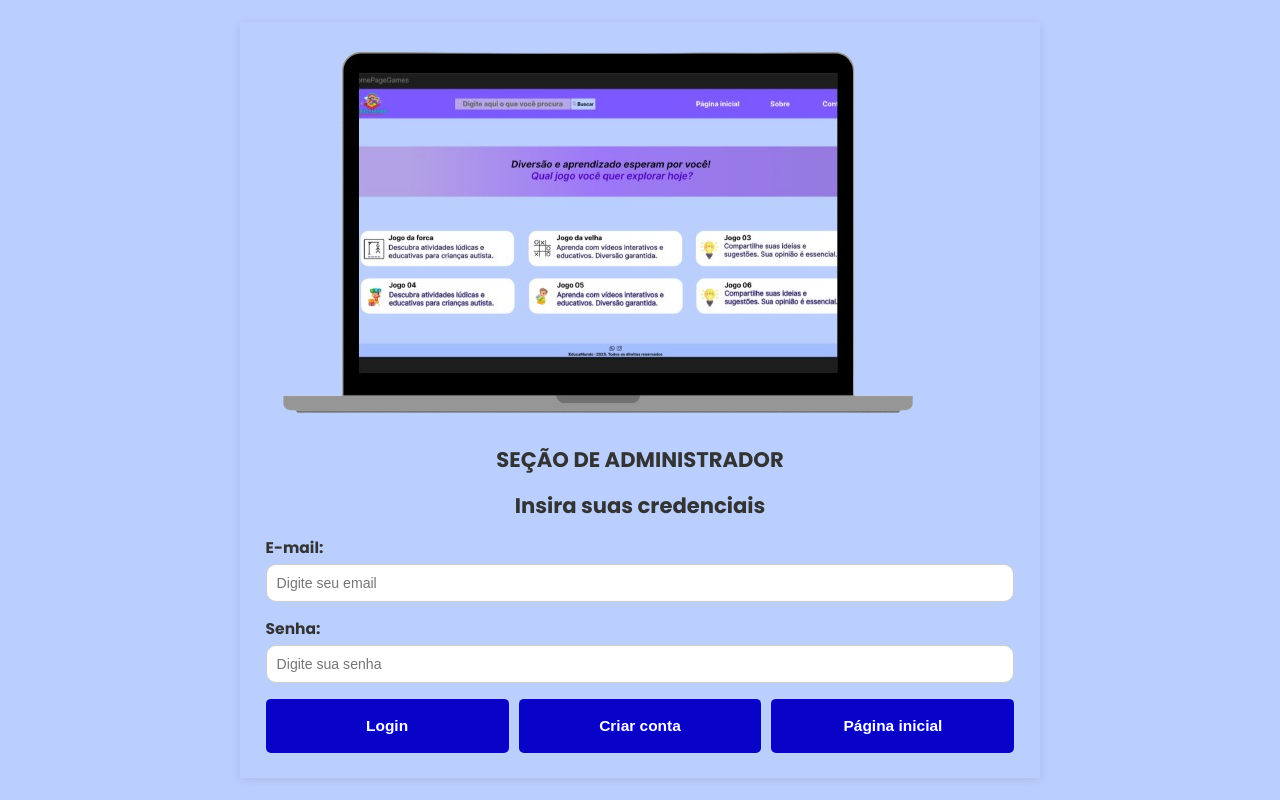
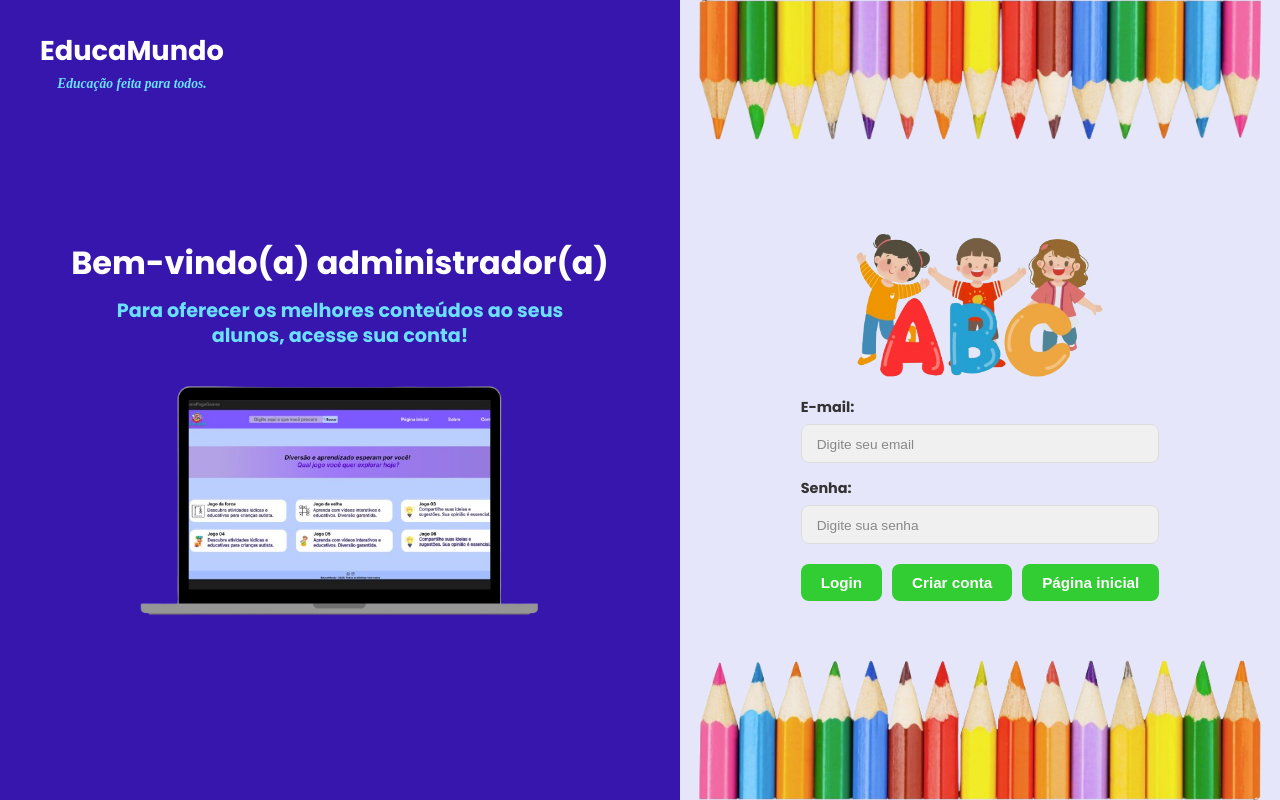
Before and after one commit to LeviGabriel867/EducaMundo, a React (Vite) app in the folder front-end/: page / in a window 1280 px wide. Both pictures are taken after a click on the button "Sessão para administrador". Built offline with nearby package versions, Linux system fonts and the light colour scheme.

Commit message:
style: Update page login

```diff
--- a/front-end/index.html
+++ b/front-end/index.html
@@ -2,7 +2,7 @@
 <html lang="en">
   <head>
     <meta charset="UTF-8" />
-    <link rel="icon" type="image/svg+xml" href="/vite.svg" />
+    <link rel="icon" type="image/png" href="educaMundo.png" />
     <meta name="viewport" content="width=device-width, initial-scale=1.0" />
     <title>Educa Mundo</title>
   </head>
--- a/front-end/src/App.jsx
+++ b/front-end/src/App.jsx
@@ -7,7 +7,7 @@ import InteractiveVideos from './components/Pages/interactiveVideos/InteractiveV
 import Suggestions from './components/Pages/suggestions/Suggestions.jsx'
 import SuggestionsPage from './components/Pages/suggestions/SuggestionsPage.jsx';
 import { SearchProvider } from "./context/SearchContext"; // Importa o contexto
-import HomePageGames from './components/games/pageGame/homePageGames.jsx';
+import HomePageGames from './components/games/pageGame/HomePageGames.jsx';
 import SearchResults from './components/header/SearchResults.jsx';
 import './App.css';
 
--- a/front-end/src/components/Pages/login/Login.css
+++ b/front-end/src/components/Pages/login/Login.css
@@ -1,334 +1,241 @@
-/* Estilo geral */
-* {
+/* General Reset and Body Styles */
+body, html {
   margin: 0;
   padding: 0;
   box-sizing: border-box;
+  font-family: sans-serif;
+  height: 100%;
+  overflow: hidden; /* Prevent scrollbars on the body itself */
 }
 
-body {
-  font-family: Arial, sans-serif;
-  background-color: #f0f4f8;
+/* Main container for the two-column layout */
+.container-login {
+  display: flex;
+  height: 100vh;
+  width: 100%;
+  overflow: hidden;
 }
 
-/* Container de login e atividades */
-.container-login,
-.container-activities {
+/* Left Column Styles - Keep as is */
+.left-side {
+  background-color: #3616AC;
+  color: white;
+  flex: 1;
+  padding: 30px 40px;
   display: flex;
   flex-direction: column;
-  align-items: stretch;
+  align-items: center;
   justify-content: center;
-  width: 100%;
-  max-width: 800px;
-  margin: 0 auto;
-  padding: 2%;
-  font-size: 1.1vw;
-  position: absolute;
-  top: 50%;
-  left: 50%;
-  transform: translate(-50%, -50%);
-  gap: 15px;
-  box-shadow: 0 2px 10px rgba(0, 0, 0, 0.1);
+  text-align: center;
+  position: relative;
+  overflow: hidden;
 }
 
-/*Messages*/
+.left-side .header-left-side {
+  position: absolute;
+  top: 30px;
+  left: 40px;
+  text-align: left;
+}
+
+.left-side .header-left-side h1 {
+  font-size: 1.7em;
+  margin: 0 0 4px 0;
+  font-weight: bold;
+}
+
+.left-side .header-left-side h2 {
+  font-size: 0.85em;
+  display: flex;
+  margin: 0;
+  font-weight: normal;
+  font-family: "Times New Roman", serif;
+  font-style: italic;
+  align-items: center;
+  justify-content: center;
+  color:#6CDFFF;
+  font-weight: bold;
+}
+
+.left-side > h1 {
+  font-size: 2em;
+  font-weight: bold;
+  margin-top: 60px;
+  margin-bottom: 12px;
+}
+
+.left-side > h2 {
+  font-size: 1.2em;
+  margin-bottom: 20px;
+  max-width: 450px;
+  line-height: 1.3;
+  color:#6CDFFF;
+}
+
+.left-side > img {
+  max-width: 70%;
+  max-height: 40vh;
+  height: auto;
+  margin-top: 15px;
+  display: block;
+}
+
+/* Right Column Styles - MODIFIED */
+.container-right {
+  background-color: #E6E6FA;
+  flex: 1;
+  /* display: flex; REMOVED - Not needed if children are absolute/relative */
+  /* flex-direction: column; REMOVED */
+  /* justify-content: space-between; REMOVED */
+  position: relative; /* *** ADDED: Essential for absolute positioning context *** */
+  overflow: hidden;
+  /* REMOVED padding - Padding goes on content-area now */
+}
+
+/* Pencil Border Areas - MODIFIED */
+.lapis-top-area, .lapis-bottom {
+  position: absolute;   /* *** ADDED: Key change *** */
+  left: 0;              /* *** ADDED: Position horizontally *** */
+  width: 100%;          /* *** ADDED: Span full width *** */
+  z-index: 1;           /* *** ADDED: Place behind content *** */
+  line-height: 0;       /* Keep: Prevent extra space */
+  /* flex-shrink: 0; REMOVED - Not applicable to absolute */
+}
+
+.lapis-top-area {
+  top: 0;               /* *** ADDED: Pin to top *** */
+}
+
+.lapis-bottom {
+  bottom: 0;            /* *** ADDED: Pin to bottom *** */
+}
+
+.lapis-top-area img, .lapis-bottom img {
+  width: 100%;          /* *** MODIFIED: Make image fill its absolute container *** */
+  height: auto;
+  display: block;
+  max-height: 20vh;     /* Keep or adjust: Limit pencil height */
+}
+
+/* Central Content Area on Right Side - MODIFIED */
+.content-area-login {
+  position: relative;   /* *** ADDED: Needs position for z-index *** */
+  z-index: 2;           /* *** ADDED: Place above pencils *** */
+  height: 100%;         /* *** ADDED: Occupy full container height *** */
+  box-sizing: border-box; /* *** ADDED: Include padding in height calculation *** */
+  padding: 15px 40px;   /* *** MOVED Padding HERE *** */
+  display: flex;
+  flex-direction: column;
+  align-items: center;
+  justify-content: center;
+  overflow-y: auto;      /* *** ADDED: Allow vertical scroll ONLY if content overflows this area *** */
+  /* min-height: 0; REMOVED - Use height: 100% instead */
+  /* flex-grow: 1; REMOVED - Use height: 100% instead */
+}
+
+/* ABC Image */
+.abc-login {
+  display: block;
+  max-width: 250px;
+  max-height: 25vh;
+  height: auto;
+  margin: 0 auto 20px auto;
+  flex-shrink: 0; /* ADDED: Prevent image shrinking too much if space is tight */
+}
+
+/* Login Form Container */
+.form-login {
+  width: 100%;
+  max-width: 380px;
+  margin: 0 auto;
+  flex-shrink: 0; /* ADDED: Prevent form shrinking too much */
+}
+
+/* Input Field Container */
+.input-container {
+  margin-bottom: 15px;
+  text-align: left;
+}
+
+.input-container label {
+  display: block;
+  margin-bottom: 6px;
+  font-weight: bold;
+  color: #333;
+  font-size: 0.9em;
+}
+
+/* Input Fields */
+.input-container input[type="text"],
+.input-container input[type="password"] {
+  width: 100%;
+  padding: 10px 15px;
+  border: 1px solid #dcdcdc;
+  border-radius: 8px;
+  background-color: #f0f0f0;
+  box-sizing: border-box;
+  font-size: 0.95em;
+  color: #333;
+}
+
+/* Placeholder Text Styling */
+.input-container input::placeholder {
+  color: #888;
+  font-size: 0.9em;
+}
+
+/* Button Container */
+.button-container {
+  display: flex;
+  justify-content: center;
+  gap: 10px;
+  margin-top: 20px;
+}
+
+/* Submit/Action Buttons */
+#submit {
+  background-color: #32CD32;
+  color: white;
+  border: none;
+  padding: 10px 20px;
+  border-radius: 8px;
+  font-size: 0.95em;
+  font-weight: bold;
+  cursor: pointer;
+  transition: background-color 0.3s ease;
+  white-space: nowrap;
+}
+
+#submit:hover {
+  background-color: #228B22;
+}
+
+/* Feedback Message Styling */
 .message {
-  background-color: rgba(253, 253, 253, 0.752);
-  color: #007bff;
-  font-weight: bold;
-  opacity: 1;
-  transition: opacity 1s ease-in-out;
-  font-size: 1.1em;
-  text-align: center;
-  margin-top: 10px;
-  padding: 4px;
-  border-radius: 15px;
+text-align: center;
+margin-top: 10px;
+padding: 8px;
+border-radius: 5px;
+font-weight: bold;
+font-size: 0.85em;
+opacity: 1;
+transition: opacity 0.5s ease-out, margin-top 0.3s ease, padding 0.3s ease, height 0.3s ease;
+height: auto;
+overflow: hidden;
+}
+
+.message:not(.hidden) {
+ color: #155724;
 }
 
 .message.hidden {
-  opacity: 0;
+opacity: 0;
+height: 0;
+margin-top: 0;
+padding-top: 0;
+padding-bottom: 0;
+border: none;
 }
 
-/* Títulos */
-h1 {
-  text-align: center;
-  font-size: 1.5em;
-  color: #333;
-}
-
-/* Formulário */
-form {
-  width: 100%;
-  display: flex;
-  flex-direction: column;
-  gap: 15px;
-}
-
-/* Containers dos inputs */
-.input-container {
-  display: flex;
-  flex-direction: column;
-  width: 100%;
-}
-
-.input-container label {
-  font-size: 1.1em;
-  font-weight: bold;
-  color: #333;
-  margin-bottom: 5px;
-}
-
-.input-container input {
-  padding: 10px;
-  border-radius: 10px;
-  border: 1px solid #ccc;
-  font-size: 1em;
-  width: 100%;
-  box-sizing: border-box;
-  transition: border-color 0.3s ease-in-out;
-}
-
-.input-container input:focus {
-  border-color: #007bff;
-  outline: none;
-}
-
-/* Estilo do dropdown */
-.dropdown {
-  position: relative;
-  width: 100%;
-}
-
-.dropdown-header {
-  background: #ffffff;
-  color: black;
-  padding: 12px;
-  cursor: pointer;
-  border-radius: 10px;
-  text-align: center;
-  font-size: 1.1em;
-  border: 1px solid #ccc;
-}
-
-.dropdown-list {
-  position: absolute;
-  width: 100%;
-  background: white;
-  border: 1px solid #ccc;
-  max-height: 150px;
-  overflow-y: auto;
-  z-index: 10;
-  border-radius: 10px;
-  box-shadow: 0 2px 5px rgba(0, 0, 0, 0.1);
-}
-
-.dropdown-item {
-  padding: 12px;
-  cursor: pointer;
-  font-size: 1em;
-}
-
-.dropdown-item:hover {
-  background: #007bff;
-  color: white;
-}
-
-/* Estilo do campo de upload de arquivo */
-.selectedSuggestions {
-  display: flex;
-  flex-direction: column;
-  align-items: stretch;
-  gap: 5px;
-  width: 100%;
-  margin-bottom: 10px;
-}
-
-.label-file-container {
-  position: relative;
-  display: inline-block;
-  width: 100%;
-}
-
-.label-file {
-  display: block;
-  background-color: #0903c7;
-  color: white;
-  padding: 12px 25px;
-  border-radius: 10px;
-  font-size: 1.1em;
-  font-weight: bold;
-  cursor: pointer;
-  transition: background-color 0.3s ease;
-  text-align: center;
-  margin-bottom: 0;
-  width: 100%;
-  box-sizing: border-box;
-}
-
-.label-file:hover {
-  background-color: #357abd;
-}
-
-.input-file {
-  display: none;
-}
-
-.file-name {
-  font-size: 0.9em;
-  color: #555;
-  margin-top: 5px;
-  text-align: center;
-  word-break: break-word; /* Impede quebras longas */
-}
-
-/* Estilo de botão */
-#submit,
-#homePage {
-  width: 100%;
-  padding: 18px 0;
-  font-size: 1.1em;
-  font-weight: bold;
-  text-align: center;
-  color: white;
-  background-color: #0903c7;
-  border: none;
-  border-radius: 5px;
-  transition: background-color 0.3s ease;
-  cursor: pointer;
-  margin-top: 1px;
-}
-
-#homePage {
-  background-color: #357abd;
-}
-
-#submit:hover,
-#homePage:hover {
-  background-color: #03c70d;
-}
-
-/* Botões para alternar entre login e cadastro */
-.button-container {
-  display: flex;
-  justify-content: space-between;
-  gap: 10px;
-  width: 100%;
-}
-
-/* Estilos de inputs adicionais */
-.input-container-upload input,
-.input-container-activities input,
-.container-video input {
-  padding: 10px;
-  width: 100%;
-  border-radius: 10px;
-  margin-bottom: 10px;
-}
-
-/* Estilo dos botões para voltar e cadastrar */
-.buttons {
-  display: flex;
-  justify-content: space-between;
-  gap: 10px;
-  width: 100%;
-  margin: auto;
-  margin-top: 20px;
-}
-
-.buttons button,
-#button-uploadVideo,
-#button-suggestions {
-  padding: 12px;
-  font-size: 1.1em;
-  color: white;
-  background-color: #0903c7;
-  border: none;
-  border-radius: 10px;
-  cursor: pointer;
-  transition: background-color 0.3s ease;
-  width: 100%; /* Largura total */
-  box-sizing: border-box; /* Garante que o preenchimento não afete a largura */
-}
-
-.buttons button:hover,
-#button-uploadVideo:hover,
-#button-suggestions:hover {
-  background-color: #03c70d;
-}
-
-/* Estilos para os campos de atividade */
-.input-container-upload input {
-  border-radius: 10px; /* Aumenta o arredondamento */
-  padding: 10px;
-  width: 100%;
-  box-sizing: border-box;
-  margin-bottom: 10px;
-  border: 1px solid #ccc;
-}
-
-#inputOne {
-  margin-bottom: 10px;
-}
-
-/* Estilos para os botões "Cadastrar vídeo" e "Visualizar sugestões" */
-.options {
-  display: flex;
-  flex-direction: column;  /* empilha verticalmente */
-  gap: 5px;  /* Espaçamento */
-  width: 100%; /* Ocupa a largura total */
-  margin: 0 auto 0;  /* Espaço acima, centralizado */
-}
-#button-uploadVideo,
-#button-suggestions {
-  width: 100%;  /* Largura total */
-  box-sizing: border-box;  /* Garante que padding não afete largura */
-}
-
-#button-uploadVideo {
-  width: 100%;  /* Largura total */
-  box-sizing: border-box;  /* Garante que padding não afete largura */
-}
-
-/* Media Query para telas menores que 400px */
-@media (max-width: 400px) {
-  body {
-      font-size: 14px;
-  }
-
-  .container-login,
-  .container-activities {
-      width: 95%;
-      padding: 3%;
-      font-size: 3.5vw;
-  }
-
-  h1 {
-      font-size: 1.2em;
-  }
-
-  .input-container input,
-  .input-container label,
-  .input-container-upload input {
-      font-size: 0.9em;
-  }
-
-  .buttons button,
-  #button-uploadVideo,
-  #button-suggestions {
-      font-size: 0.9em;
-      padding: 10px;
-  }
-
-  .message {
-      font-size: 0.9em;
-  }
-
-  .options {
-      flex-direction: column;
-      align-items: stretch; /* Estende os itens para preencher a largura */
-  }
-
-   .label-file {
-      font-size: 0.8em;
-      padding: 8px 15px; /* Reduz o preenchimento para telas menores */
-  }
-}
+/* Styles for the second view (Upload/Suggestions) - Add/Adjust if needed */
+/* ... */
--- a/front-end/src/components/Pages/login/Login.jsx
+++ b/front-end/src/components/Pages/login/Login.jsx
@@ -1,9 +1,12 @@
-import { useState } from "react";
+   import { useState } from "react";
 import HomePageComponent from "../welcome/HomePage";
 import CustomDropdown from "./CustomDropdown";
 import UploadVideo from "./UploadVideo";
 import SuggestionsUsers from "./SuggetionsUsers";
 import laptop from '../../../assets/laptop.png'
+import Lapis from '../../../assets/lapis.png';
+import LapisInverter from '../../../assets/lapisInverter.png';
+import abc from '../../../assets/criançasABC.png';
 import "./Login.css";
 
 function Login() {
@@ -155,13 +158,30 @@ function Login() {
                 <>
                     {typeUser ? (
                         <div className="container-login">
+
                             <div className="left-side">
+                                <div className="header-left-side">
+                                    <h1>EducaMundo</h1>
+                                    <h2>Educação feita para todos.</h2>
+                                </div>
+
+                                <h1>Bem-vindo(a) administrador(a)</h1>
+                                <h2>Para oferecer os melhores conteúdos ao seus alunos, acesse sua conta!</h2>
                                 <img src={laptop} alt="laptop" />
                             </div>
 
-                            <h1>SEÇÃO DE ADMINISTRADOR</h1>
-                            <h1>Insira suas credenciais</h1>
-                            <form onSubmit={handleSubmit}>
+                            <div className="container-right">
+                                <div className="content">
+                                    <div className="lapis-top-area">
+                                        <div className="lapis-container-top"></div>
+                                        <img src={Lapis} alt="lapis" />
+                                    </div>
+                                </div>
+                                <div className="content-area-login">
+                                    <div className="content">
+                                        <img src={abc} alt="image-abc" className="abc-login"/>
+                                        <div className="form-login">
+                                        <form onSubmit={handleSubmit}>
                                 <div className="input-container">
                                     <label htmlFor="email">E-mail:</label>
                                     <input
@@ -212,6 +232,17 @@ function Login() {
                                     <button id="submit" type="button" onClick={() => setHomePage(false)}>Página inicial</button>
                                 </div>
                             </form>
+                                        </div>
+                                    </div>
+                                </div>
+                                <div className="lapis-bottom">
+                                    <div className="lapis-container-bottom">
+                                        <img src={LapisInverter} alt="lapisInverter" />
+                                    </div>
+                                </div>
+                            </div>
+
+
                         </div>
                     ) : (
                         <div className="container-activities">
--- a/front-end/src/components/Pages/suggestions/Suggestions.css
+++ b/front-end/src/components/Pages/suggestions/Suggestions.css
@@ -4,7 +4,8 @@
     justify-content: center;
     width: 100%;
     height: auto;
-    flex-direction: column;
+    flex-direction: column; /* Organiza os elementos em coluna */
+    min-height: 85vh; /* Garante que o container ocupe toda a altura da janela */
     margin: auto;
     line-height: 1.6; /* Espaçamento entre linhas */
     text-align: center;
@@ -44,6 +45,7 @@
     margin: 15px auto;   /* Center the form horizontally (auto margins) */
     box-shadow: 2px 2px 10px rgba(0, 0, 0, 0.1);
     box-sizing: border-box; /* Include padding/border in width/height */
+    flex: 1; /* Faz o conteúdo principal ocupar o espaço restante */
 }
 
 .form input {
@@ -62,6 +64,8 @@
 
 .form label{
     font-weight: 450;
+    font-size: 20px;
+
 }
 
 .form button{
--- a/front-end/src/components/Pages/suggestions/SuggestionsPage.css
+++ b/front-end/src/components/Pages/suggestions/SuggestionsPage.css
@@ -1,13 +1,4 @@
-body {
-    display: grid;
-    grid-template-columns: 1fr; /* Mantém o centro ajustável */
-    grid-template-rows: 1fr ;
-    justify-content: center;
-    align-items: center;
-    height: 100vh;
-    margin: auto;
-    width: auto;
-}
+
 
 
 
```
Also changed, not shown: front-end/src/components/games/pageGame/HomePageGames.jsx (+5 -4 lines), front-end/src/components/games/ticTacToe/ticTacToe.css (+10 -0 lines), front-end/educaMundo.png (added).
